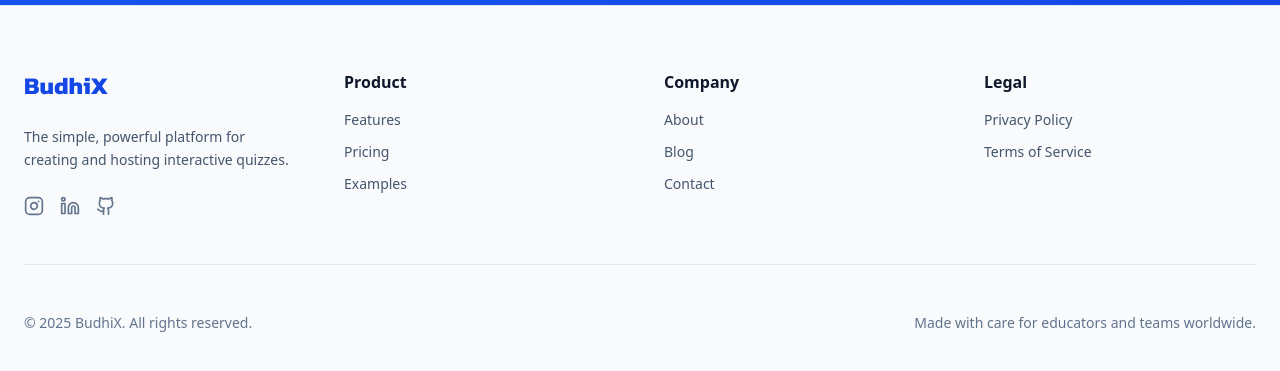
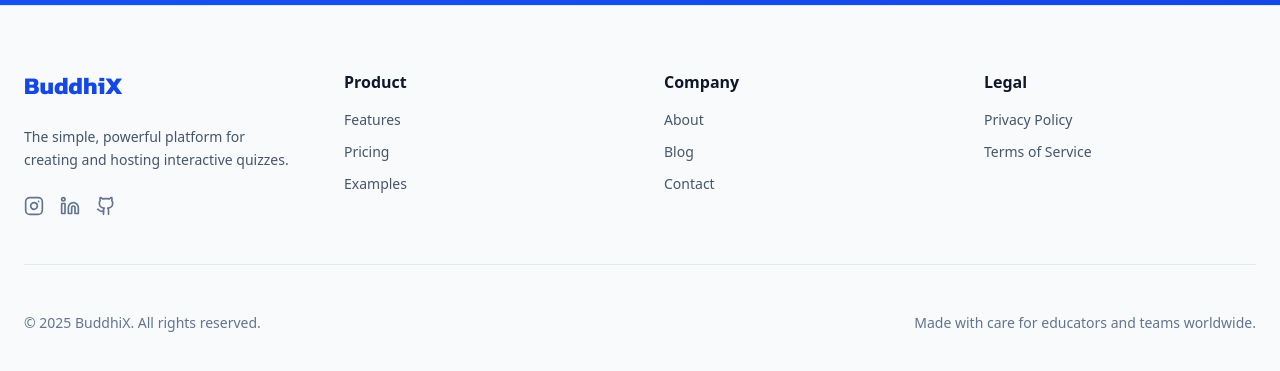
Before and after one commit to kallulgogoi/quiz-project-mern, a React (Vite) app in the folder frontend/: page / in a window 1280 px wide. Shown: the part 2241-2612 px from the top of the page. Built offline with nearby package versions, Linux system fonts and the light colour scheme; no server answers.

Commit message:
name changed

```diff
--- a/frontend/index.html
+++ b/frontend/index.html
@@ -4,7 +4,7 @@
     <meta charset="UTF-8" />
     <link rel="icon" type="image/png" href="/images/logo.png" />
     <meta name="viewport" content="width=device-width, initial-scale=1.0" />
-    <title>BudhiX</title>
+    <title>BuddhiX</title>
   </head>
   <body>
     <div id="root"></div>
--- a/frontend/src/components/Layout.jsx
+++ b/frontend/src/components/Layout.jsx
@@ -66,7 +66,7 @@ export default function Layout() {
             onClick={closeMenu}
             className="text-3xl font-black tracking-tight bg-linear-to-r from-indigo-600 to-purple-600 font-Kanit bg-clip-text text-transparent"
           >
-            BudhiX
+            BuddhiX
           </Link>
 
           {/* Desktop Nav */}
--- a/frontend/src/pages/LandingPage.jsx
+++ b/frontend/src/pages/LandingPage.jsx
@@ -69,7 +69,7 @@ export default function LandingPage() {
               onClick={() => window.scrollTo(0, 0)}
             >
               <span className="text-3xl font-black tracking-tight bg-linear-to-r from-indigo-600 to-purple-600 bg-clip-text text-transparent">
-                BudhiX
+                BuddhiX
               </span>
             </div>
 
@@ -278,7 +278,7 @@ export default function LandingPage() {
               <div className="md:col-span-1">
                 <div className="flex items-center gap-3 mb-6">
                   <span className="text-2xl font-bold font-Kanit text-blue-700">
-                    BudhiX
+                    BuddhiX
                   </span>
                 </div>
                 <p className="text-slate-600 text-sm leading-relaxed">
@@ -373,7 +373,7 @@ export default function LandingPage() {
             </div>
 
             <div className="pt-12 border-t border-slate-200 flex flex-col md:flex-row justify-between items-center gap-4 text-sm text-slate-500">
-              <p>© {new Date().getFullYear()} BudhiX. All rights reserved.</p>
+              <p>© {new Date().getFullYear()} BuddhiX. All rights reserved.</p>
               <p>Made with care for educators and teams worldwide.</p>
             </div>
           </div>
--- a/frontend/src/pages/auth/Login.jsx
+++ b/frontend/src/pages/auth/Login.jsx
@@ -124,7 +124,7 @@ export default function Login() {
           {/* Footer */}
           <div className="mt-8 pt-6 border-t border-slate-100">
             <p className="text-xs text-slate-400">
-              By continuing, you agree to BudhiX's{" "}
+              By continuing, you agree to BuddhiX's{" "}
               <Link
                 to="#"
                 className="underline hover:text-indigo-600 transition"
--- a/frontend/src/pages/auth/Register.jsx
+++ b/frontend/src/pages/auth/Register.jsx
@@ -83,7 +83,7 @@ export default function Register() {
             Create Account
           </h1>
           <p className="text-slate-600 mb-10 text-lg">
-            Join BudhiX and start quizzing today
+            Join BuddhiX and start quizzing today
           </p>
 
           {/* Action Area */}
--- a/frontend/src/pages/host/ManageQuiz.jsx
+++ b/frontend/src/pages/host/ManageQuiz.jsx
@@ -64,7 +64,7 @@ export default function ManageQuiz() {
     const addHeader = () => {
       doc.setFontSize(22);
       doc.setTextColor(79, 70, 229); // Indigo
-      doc.text("BudhiX", 14, 15);
+      doc.text("BuddhiX", 14, 15);
       doc.setFontSize(12);
       doc.setTextColor(100);
       doc.text("Smart Quiz Platform", 14, 22);
@@ -104,7 +104,7 @@ export default function ManageQuiz() {
       },
     });
 
-    doc.save("BudhiX_Quiz_Questions.pdf");
+    doc.save("BuddhiX_Quiz_Questions.pdf");
   };
 
   const toggleType = (type) => {
```
